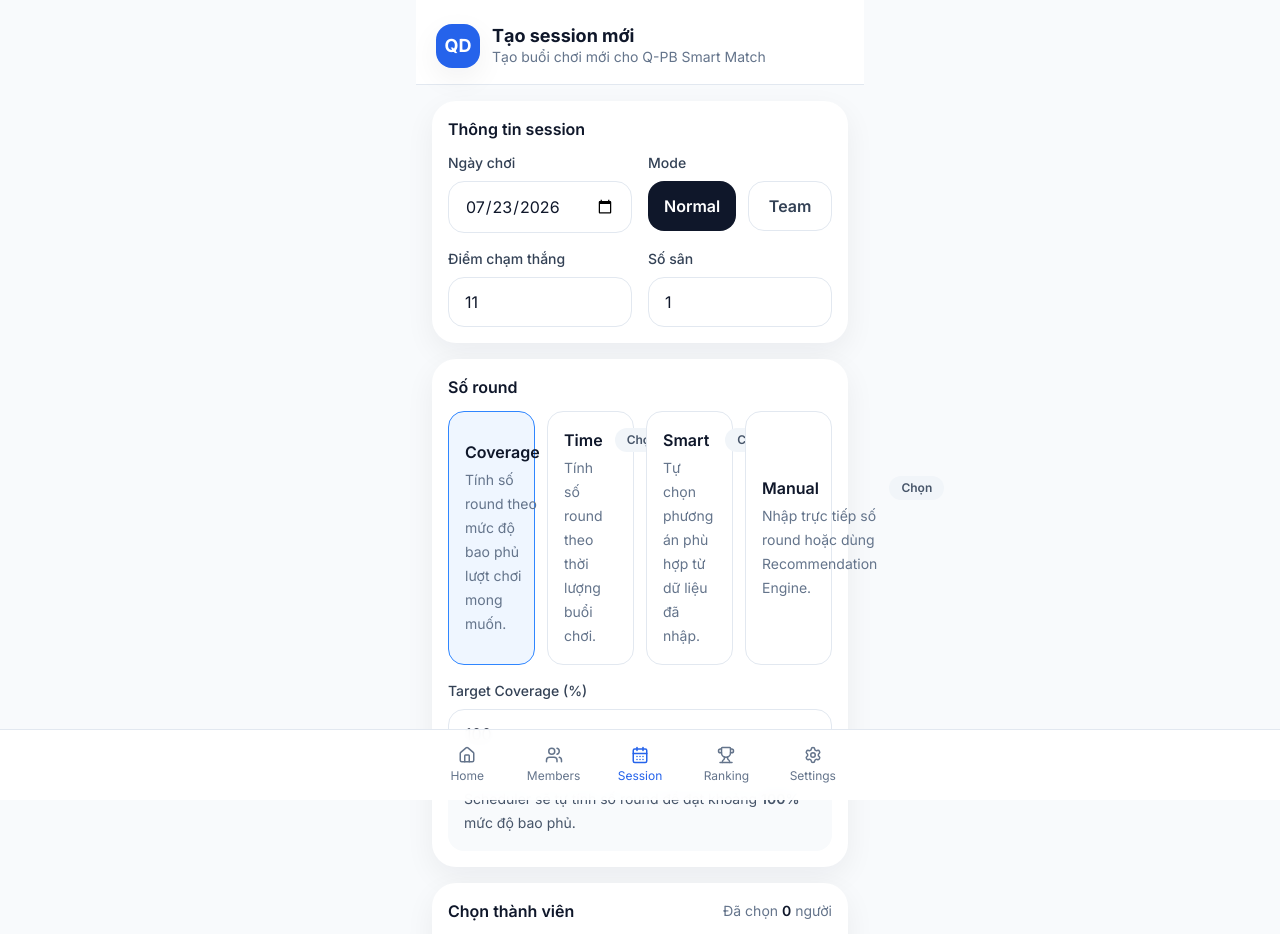
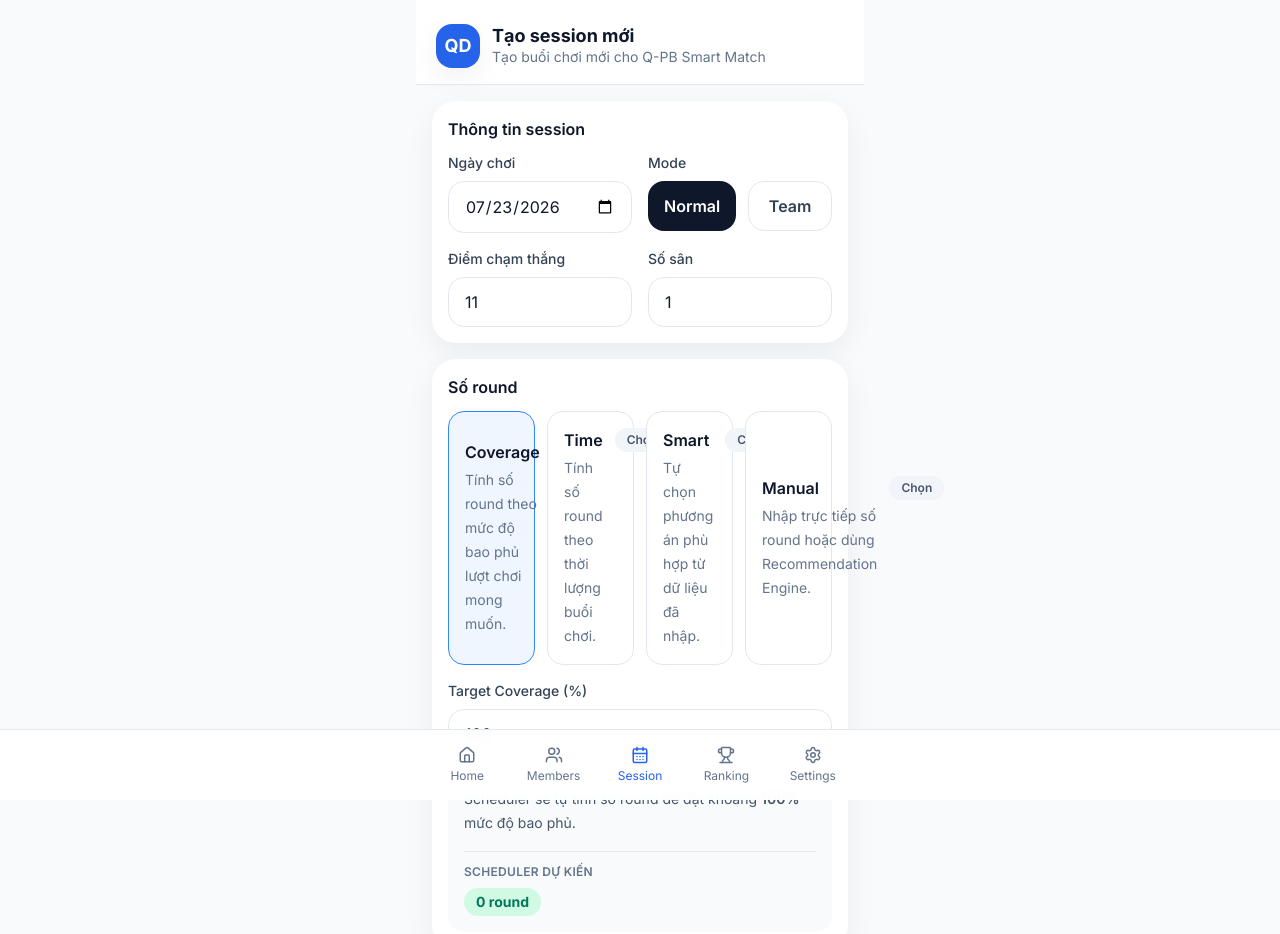
Before and after one commit to tdquan170788-byte/q-pb-smart-match, a Next.js app: page /sessions/new in a window 1280 px wide. Shown: the top 934 px of the page. Built offline with nearby package versions, Linux system fonts and the light colour scheme.

Commit message:
Update page.tsx

```diff
--- a/src/app/sessions/new/page.tsx
+++ b/src/app/sessions/new/page.tsx
@@ -766,13 +766,25 @@ teamConfig:
       />
     </FieldBlock>
 
-    <div className="mt-3 rounded-2xl bg-slate-50 p-4 text-sm leading-6 text-slate-600">
-      Scheduler sẽ tự tính số round để đạt khoảng{" "}
-      <span className="font-semibold">
-        {targetCoverage}%
-      </span>{" "}
-      mức độ bao phủ.
+   <div className="mt-3 rounded-2xl bg-slate-50 p-4">
+  <div className="text-sm leading-6 text-slate-600">
+    Scheduler sẽ tự tính số round để đạt khoảng{" "}
+    <span className="font-semibold">
+      {targetCoverage}%
+    </span>{" "}
+    mức độ bao phủ.
+  </div>
+
+  <div className="mt-4 border-t border-slate-200 pt-3">
+    <div className="text-xs font-semibold uppercase tracking-wide text-slate-500">
+      Scheduler dự kiến
     </div>
+
+    <div className="mt-2 inline-flex rounded-full bg-emerald-100 px-3 py-1 text-sm font-bold text-emerald-700">
+      {resolvedRoundCount} round
+    </div>
+  </div>
+</div>
   </div>
 ) : planningMode === "time" ? (
   <div className="mt-4">
```
